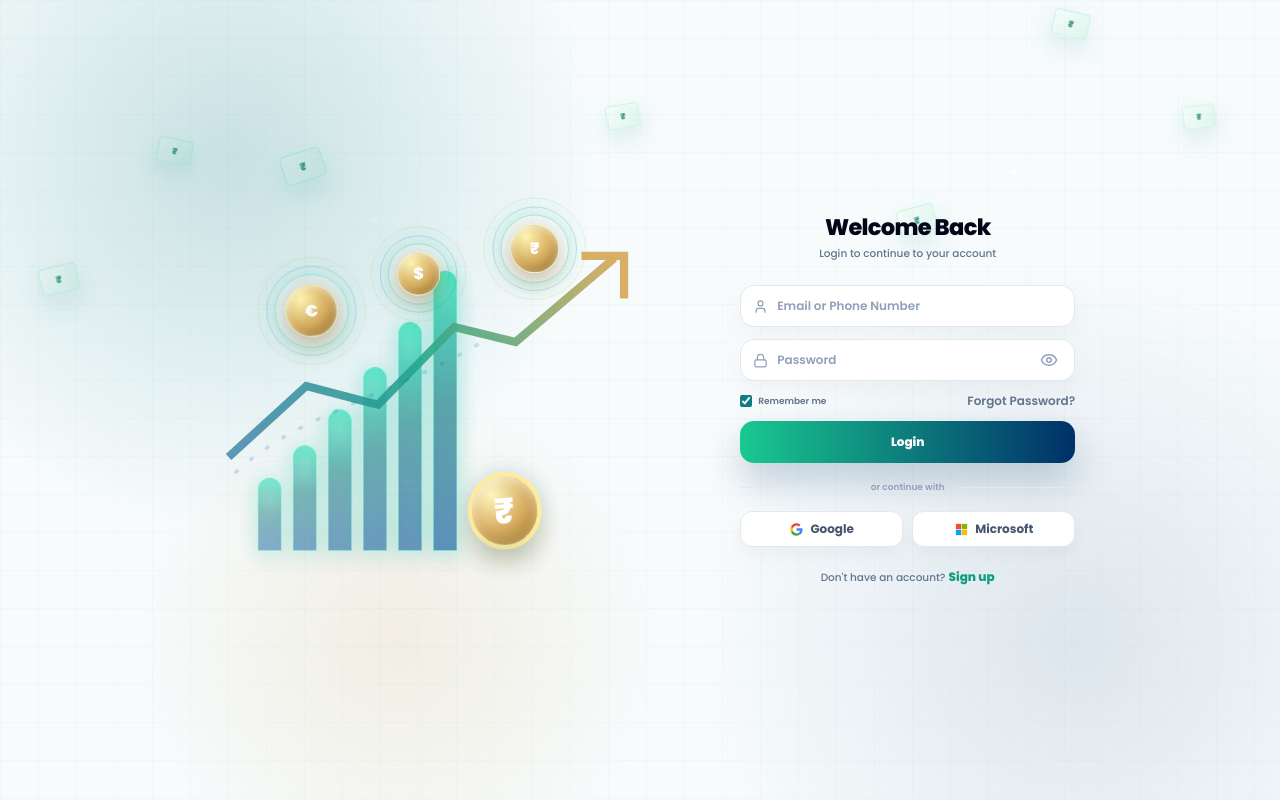
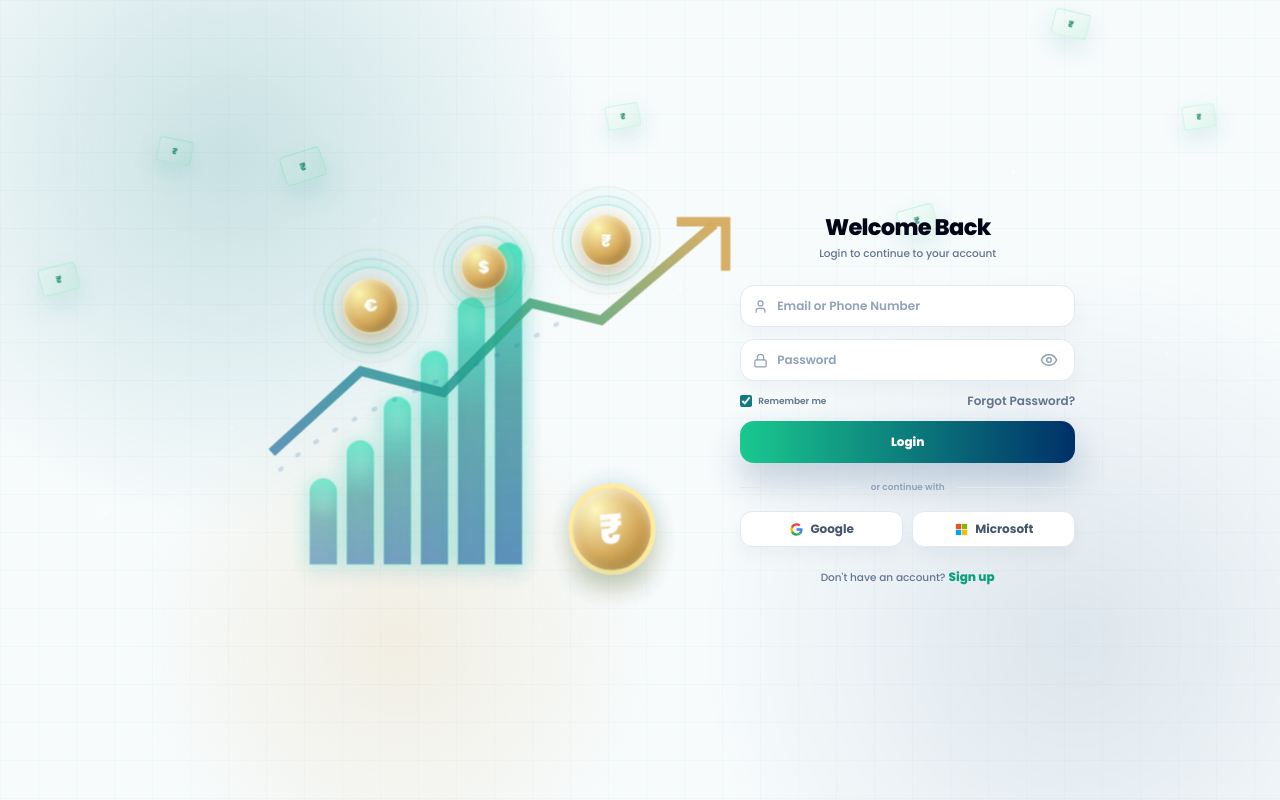
Before and after one commit to yasfath/Cashnova, a React (Vite) app in the folder cashnova-frontend/: page /auth in a window 1280 px wide. Built offline with nearby package versions, Linux system fonts and the light colour scheme; no server answers.

Commit message:
Refine auth finance illustration layout

```diff
--- a/cashnova-frontend/src/index.css
+++ b/cashnova-frontend/src/index.css
@@ -404,15 +404,15 @@ img {
 @media (min-width: 1280px) {
   .auth-visual {
     bottom: auto;
-    left: clamp(24rem, 31vw, 40rem);
+    left: clamp(28rem, 36vw, 43rem);
     top: 50%;
-    transform: translate(-50%, -50%) scale(0.9);
+    transform: translate(-50%, -50%) scale(0.95);
   }
 }
 
 @media (min-width: 1536px) {
   .auth-visual {
-    left: clamp(30rem, 31vw, 42rem);
+    left: clamp(32rem, 36vw, 44rem);
   }
 }
 
@@ -420,7 +420,7 @@ img {
   .auth-visual {
     bottom: auto;
     top: 52%;
-    transform: translate(-50%, -50%) scale(0.78);
+    transform: translate(-50%, -50%) scale(0.86);
   }
 }
 
--- a/cashnova-frontend/src/pages/AuthPage.jsx
+++ b/cashnova-frontend/src/pages/AuthPage.jsx
@@ -550,11 +550,11 @@ function FinanceBackdrop() {
       <div className="absolute inset-0 opacity-35 [background-image:linear-gradient(rgba(15,124,130,0.08)_1px,transparent_1px),linear-gradient(90deg,rgba(15,124,130,0.07)_1px,transparent_1px)] [background-size:38px_38px]" />
 
       <div className="auth-visual absolute hidden opacity-[0.9] xl:block">
-        <div className="absolute bottom-[82px] left-[155px] flex items-end gap-4">
-          {[82, 118, 158, 205, 255, 312].map((height, index) => (
+        <div className="absolute bottom-[76px] left-[150px] flex items-end gap-3">
+          {[92, 132, 178, 226, 282, 340].map((height, index) => (
             <span
               key={height}
-              className="relative w-9 rounded-t-[16px] border border-[#8ef3dd]/70 bg-[linear-gradient(180deg,rgba(28,224,178,0.94),rgba(15,124,130,0.82)_46%,rgba(0,83,154,0.76))] shadow-[0_0_24px_rgba(25,226,176,0.38),0_12px_28px_rgba(0,83,154,0.12)]"
+              className="relative w-10 rounded-t-[18px] border border-[#8ef3dd]/70 bg-[linear-gradient(180deg,rgba(28,224,178,0.94),rgba(15,124,130,0.82)_46%,rgba(0,83,154,0.76))] shadow-[0_0_24px_rgba(25,226,176,0.38),0_12px_28px_rgba(0,83,154,0.12)]"
               style={{ height: `${height}px`, opacity: 0.68 + index * 0.045 }}
             >
               <span className="absolute inset-x-2 top-3 h-10 rounded-full bg-white/20 blur-sm" />
@@ -562,7 +562,7 @@ function FinanceBackdrop() {
           ))}
         </div>
 
-        <svg className="absolute bottom-[118px] left-[78px] h-[320px] w-[515px]" viewBox="0 0 620 380" aria-hidden="true">
+        <svg className="absolute bottom-[118px] left-[62px] h-[352px] w-[560px]" viewBox="0 0 620 380" aria-hidden="true">
           <defs>
             <linearGradient id="authArrowGradient" x1="78" x2="566" y1="300" y2="30" gradientUnits="userSpaceOnUse">
               <stop stopColor="#075f8f" stopOpacity="0.7" />
@@ -622,11 +622,11 @@ function FinanceBackdrop() {
           </div>
         ))}
 
-        <div className="absolute bottom-[84px] left-[386px] h-[86px] w-[86px] [perspective:700px]">
-          <div className="standing-coin absolute inset-0 grid place-items-center rounded-full border-[5px] border-[#ffe994] bg-[radial-gradient(circle_at_32%_25%,#fff7b9,#d3a24c_54%,#8d5b06)] text-[40px] font-black text-white shadow-[0_16px_26px_rgba(141,91,6,0.24),0_0_26px_rgba(15,124,130,0.22),inset_0_4px_12px_rgba(255,255,255,0.58)]">
+        <div className="absolute bottom-[66px] left-[420px] h-[96px] w-[96px] [perspective:700px]">
+          <div className="standing-coin absolute inset-0 grid place-items-center rounded-full border-[5px] border-[#ffe994] bg-[radial-gradient(circle_at_32%_25%,#fff7b9,#d3a24c_54%,#8d5b06)] text-[44px] font-black text-white shadow-[0_16px_26px_rgba(141,91,6,0.24),0_0_26px_rgba(15,124,130,0.22),inset_0_4px_12px_rgba(255,255,255,0.58)]">
             {rupee}
           </div>
-          <span className="absolute bottom-[-9px] left-1/2 h-5 w-24 -translate-x-1/2 rounded-full bg-[#0f7c82]/16 blur-md" />
+          <span className="absolute bottom-[-9px] left-1/2 h-5 w-28 -translate-x-1/2 rounded-full bg-[#0f7c82]/16 blur-md" />
         </div>
 
       </div>
```
